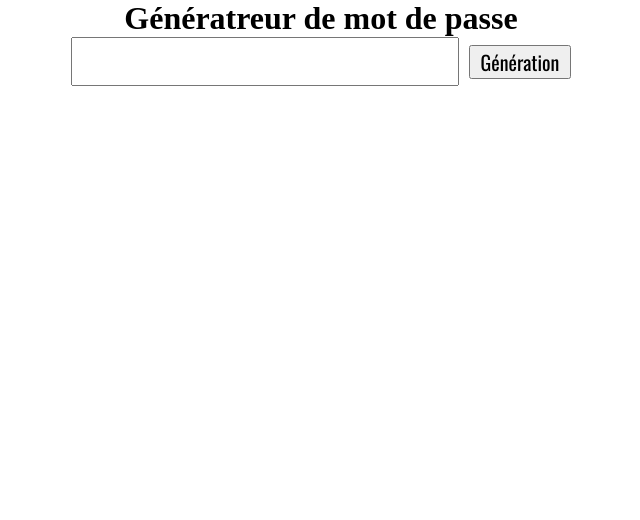
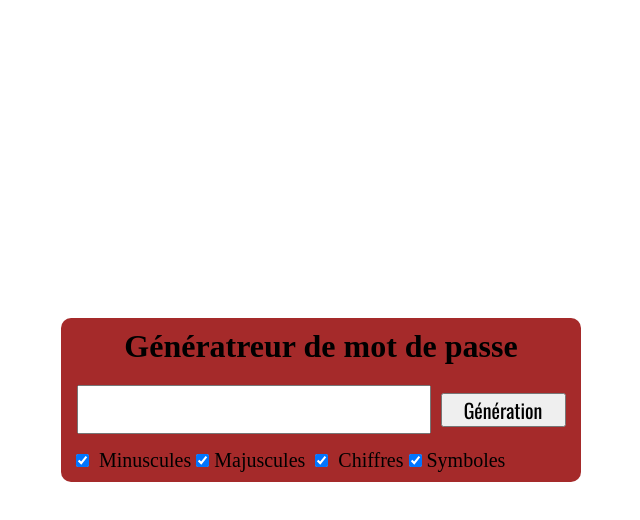
Before and after one commit to Atreideee/gen-mdp, a plain HTML site: page projet gen mdp/index.html in a window 1280 px wide. Shown: the whole page, without its empty margins (319-959 px from the left). Drawn offline with nearby package versions, Linux system fonts and the light colour scheme; a web font is replaced by a local one.

Commit message:
création des checkboxs

```diff
--- a/projet gen mdp/index.html
+++ b/projet gen mdp/index.html
@@ -14,12 +14,21 @@
         <h1>Génératreur de mot de passe</h1>
      <form>
             <input type="text" id="MyPass">
-            <button onclick="genaratepassword(event)">Génération</button>
+            <button type="button" onclick="genaratepassword(event)">Génération</button>
      </form>
+     <div class="filter">
+        <input type="checkbox" name="Minuscules" value="Minuscules" checked>
+        <label for="Minuscules">Minuscules</label>
+        <input type="checkbox" name="Majuscules" value="Majuscules" checked>
+        <label for="Majuscules">Majuscules</labe>
+        <input type="checkbox" name="Chiffres" value="Chiffres" checked>
+        <label for="Chiffres">Chiffres</label>
+        <input type="checkbox" name="Symboles" value="Symboles" checked>
+        <label for="Symboles">Symboles</label>
+     </div>
     </div>
 
     <script>
-
         const c = 'AZERTYUIOPQSDFGHJKLMWXCVBNazertyuiopqsdfghjklmwxcvbn1234567890' //initialisation de l'alphabet
         const longueur = 12 //longueur du mot de passe
 
--- a/projet gen mdp/style.css
+++ b/projet gen mdp/style.css
@@ -2,6 +2,11 @@
 {
     margin: 0;
     padding: 0;
+}
+body{
+    position: relative;
+    height: 100vh;
+    width: 100%;
 }
 form{
     display: flex;
@@ -12,7 +17,7 @@ form{
 }
 form input{
     height: 5%;
-    width: 30%;
+    width: 70%;
     font-size: 30px;
     font-family: "Oswald", sans-serif;
     font-optical-sizing: auto;
@@ -21,7 +26,7 @@ form input{
 }
 form button{
     height: 5%;
-    width: 8%;
+    width: 25%;
     font-size: 20px;
     font-family: "Oswald", sans-serif;
     font-optical-sizing: auto;
@@ -32,7 +37,26 @@ form button{
 h1{
     display: flex;
     justify-content: center;
+    margin-bottom: 20px;
 }
 .container{
-
+    position: absolute;
+    top: 50%;
+    left: 50%;
+    background-color: brown;
+    transform: translate(-50%, -50%);
+    width: 500px;
+    padding: 10px;
+    border-radius: 10px;
 }
+.filter{
+    font-size: 20px;
+    margin-top: 15px;
+    cursor: pointer;
+}
+.filter :nth-child(1),
+.filter :nth-child(3)
+.filter :nth-child(5)
+.filter :nth-child(7) {
+    margin: 5px;
+}
```
